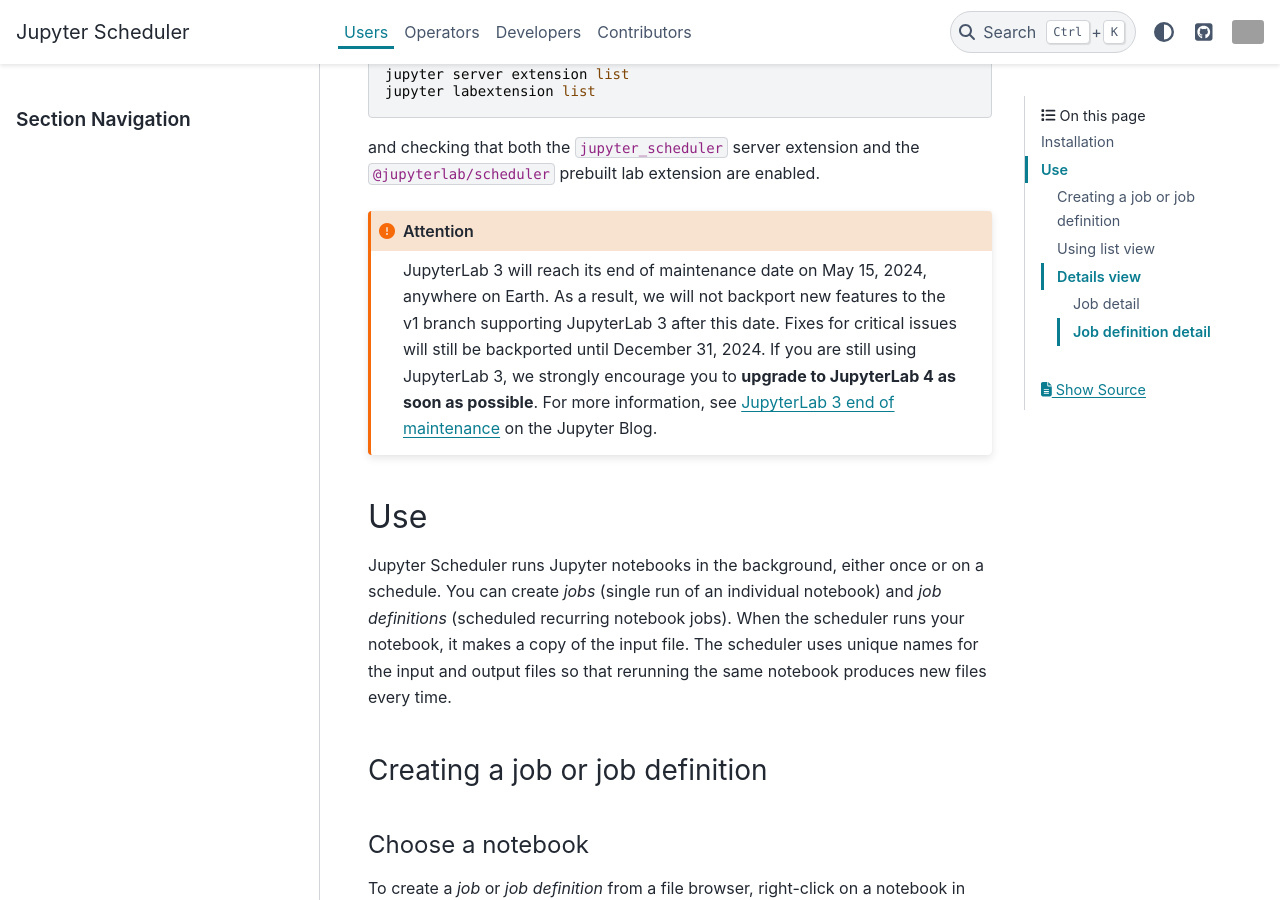
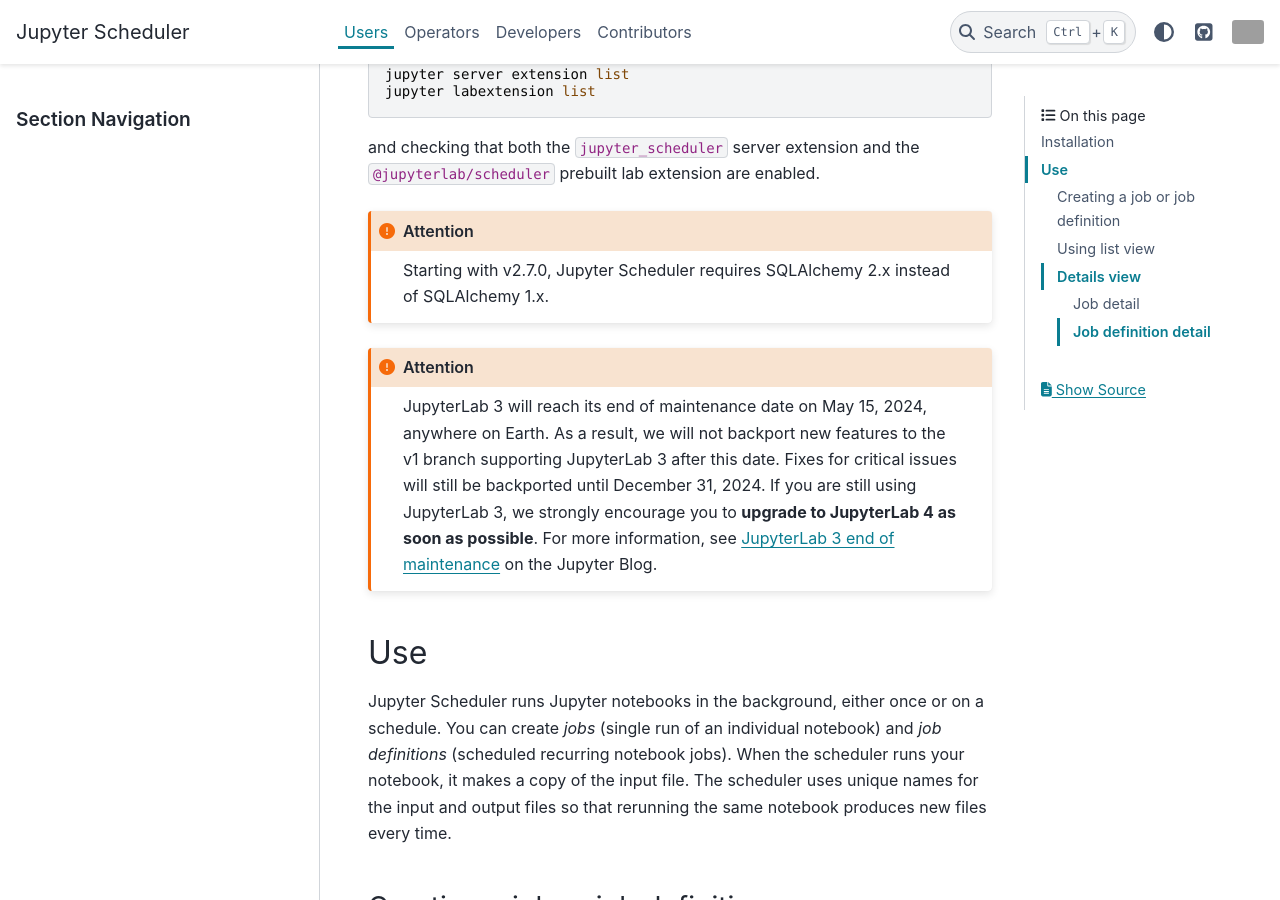
Before and after one commit to jupyter-server/jupyter-scheduler, a Sphinx documentation site: the page built from docs/users/index.md, in a window 1280 px wide and 900 px high, scrolled down 637 px. Built offline with Sphinx 7.4.7 and the PyData theme 0.15.4, drawn with Linux system fonts in a browser that asks for light colours; grey boxes are pictures that could not be loaded.

Commit message:
Add SQLAlchemy 2.x requirement warning to README and readthedocs

```diff
--- a/docs/users/index.md
+++ b/docs/users/index.md
@@ -25,6 +25,11 @@
 
 and checking that both the `jupyter_scheduler` server extension and the
 `@jupyterlab/scheduler` prebuilt lab extension are enabled.
+
+:::{attention}
+:name: sqlalchemy-2.x-requirement
+Starting with v2.7.0, Jupyter Scheduler requires SQLAlchemy 2.x instead of SQLAlchemy 1.x.
+:::
 
 :::{attention}
 :name: jupyter-lab-3-end-of-maintenance
```
Also changed, not shown: README.md (+3 -0 lines).
